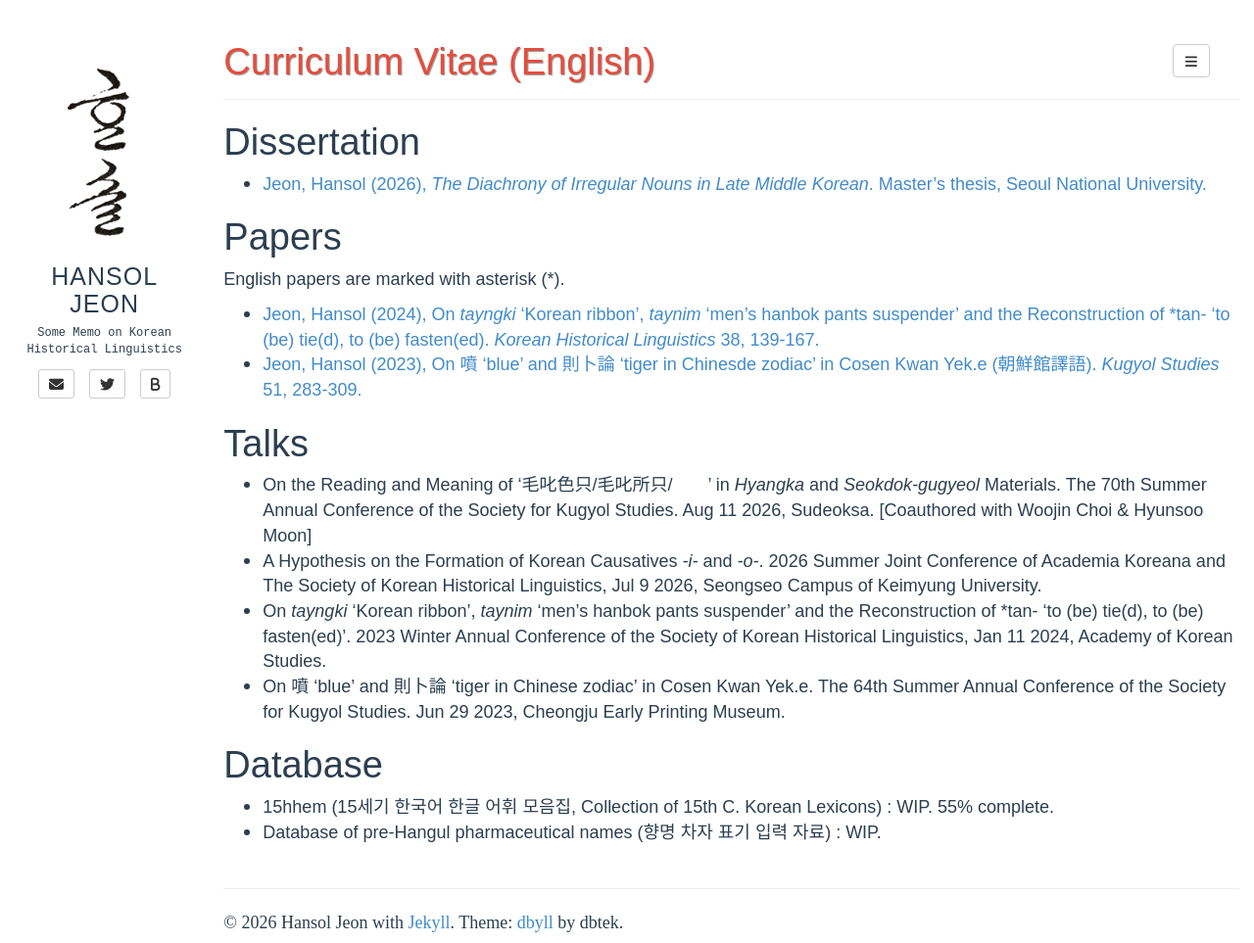
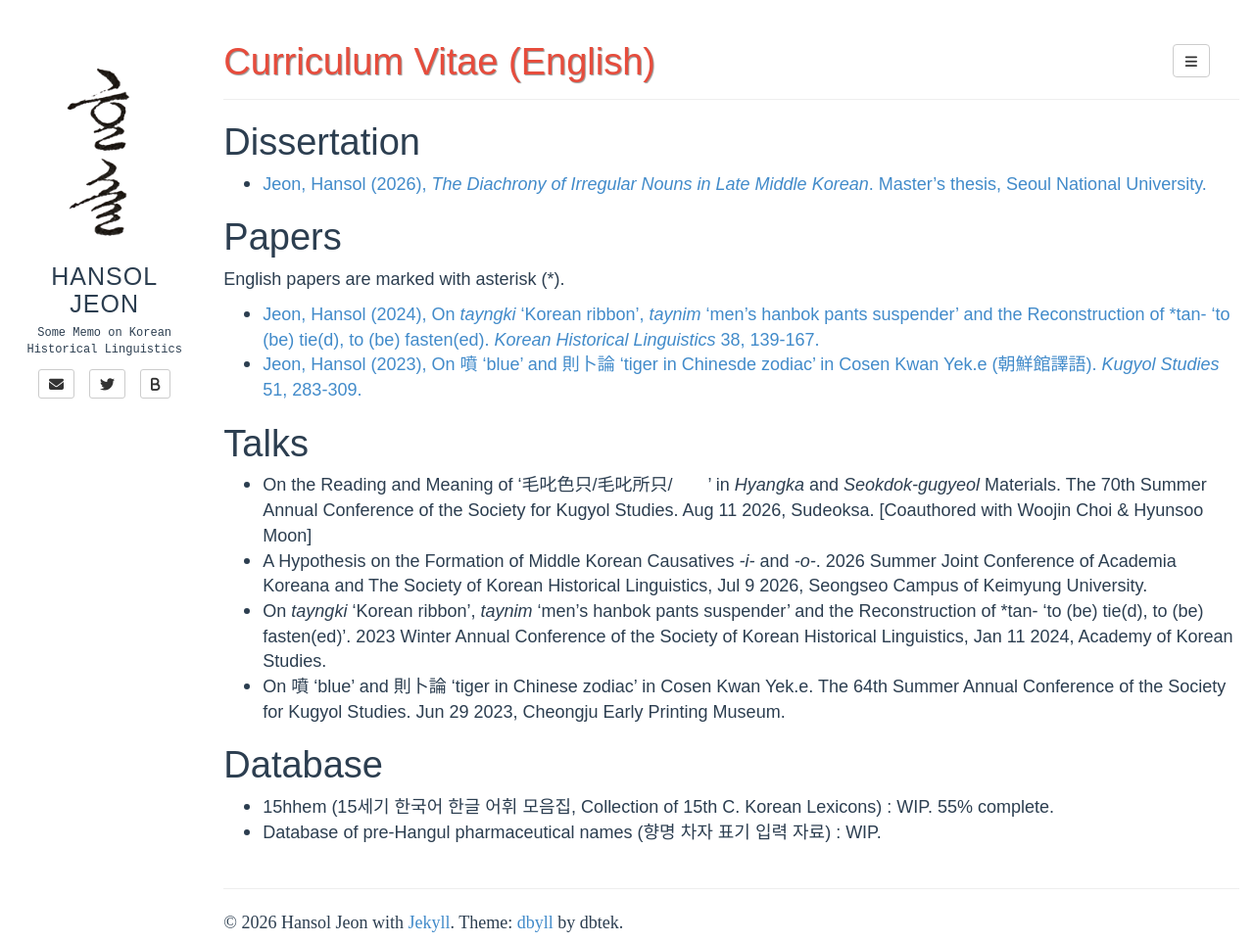
Before and after one commit to hansoljeon95/hansoljeon95.github.io, a Jekyll site: the page built from cv_eng.md, in a window 1280 px wide and 963 px high. Shown: the whole window at 98% size. Built offline with Jekyll 4.4.1, drawn with Linux system fonts in a browser that asks for light colours; some web fonts are replaced.

Commit message:
CV: minor typo

```diff
--- a/cv_eng.md
+++ b/cv_eng.md
@@ -16,7 +16,7 @@ English papers are marked with asterisk (\*).
 # Talks
 - On the Reading and Meaning of ‘毛叱色只/毛叱所只/’ in *Hyangka* and *Seokdok-gugyeol* Materials.
 The 70th Summer Annual Conference of the Society for Kugyol Studies. Aug 11 2026, Sudeoksa. [Coauthored with Woojin Choi & Hyunsoo Moon]
-- A Hypothesis on the Formation of Korean Causatives *-i-* and *-o-*.
+- A Hypothesis on the Formation of Middle Korean Causatives *-i-* and *-o-*.
 2026 Summer Joint Conference of Academia Koreana and The Society of Korean Historical Linguistics, Jul 9 2026, Seongseo Campus of Keimyung University.
 - On *tayngki* ‘Korean ribbon’, *taynim* ‘men's hanbok pants suspender’ and the Reconstruction of \*tan- 'to (be) tie(d), to (be) fasten(ed)'.
 2023 Winter Annual Conference of the Society of Korean Historical Linguistics, Jan 11 2024, Academy of Korean Studies.
```
